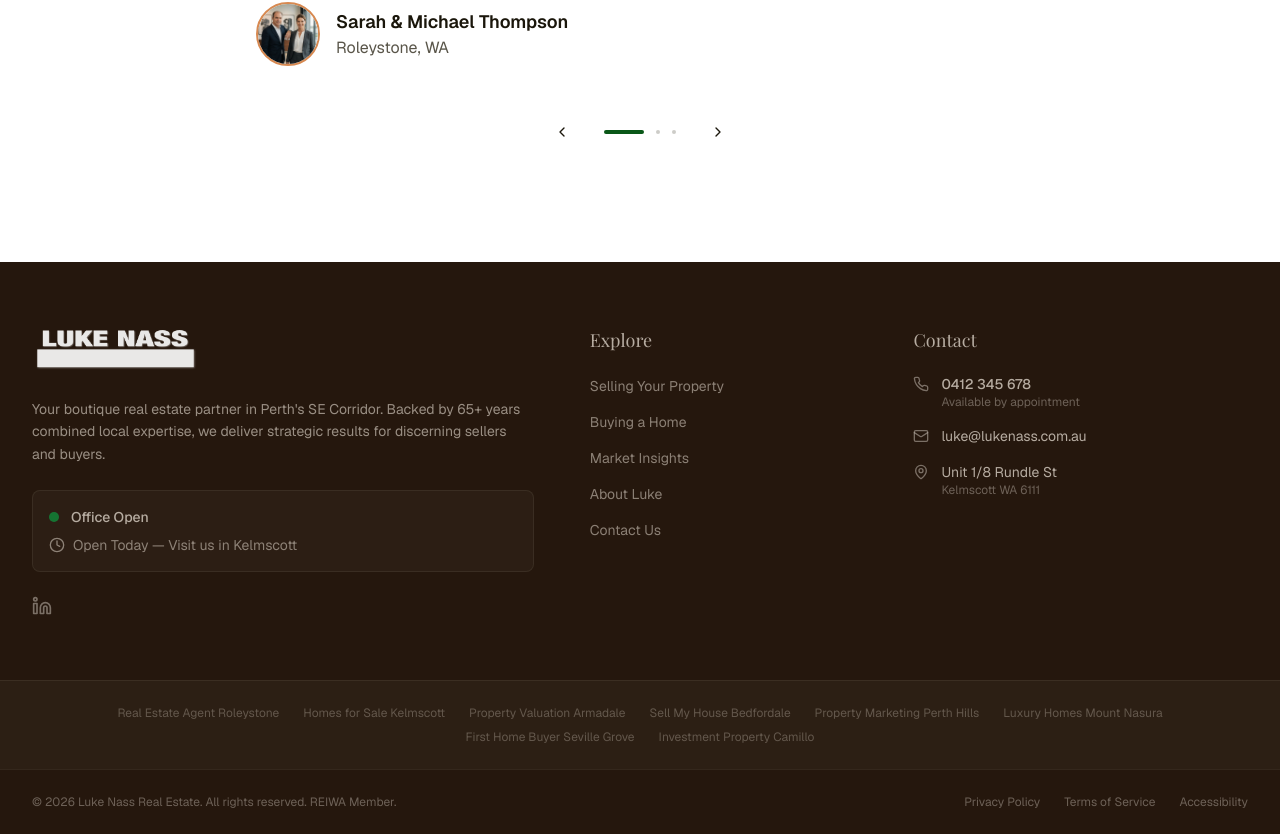
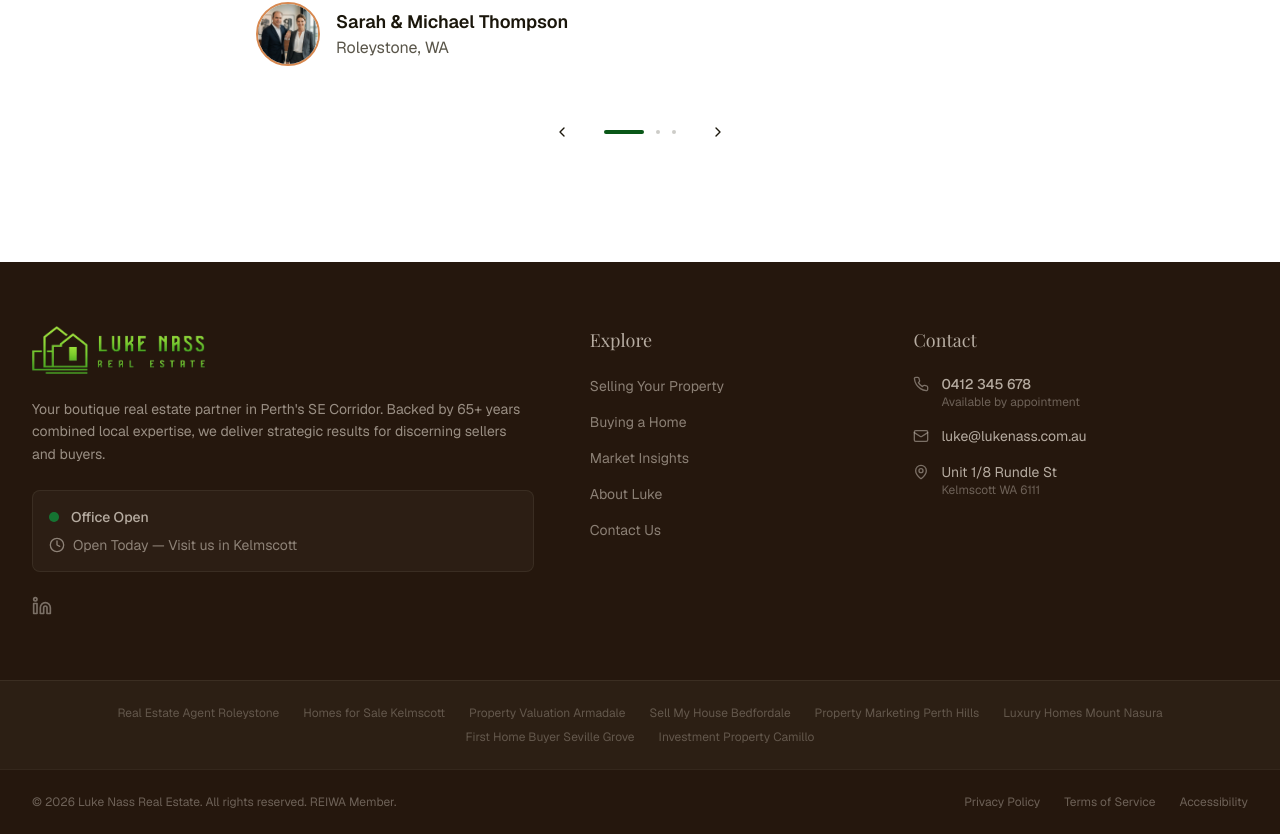
Before and after one commit to 3PDigitalGrowth/LukeNass, a Next.js app: page / in a window 1280 px wide. Shown: the part 5414-6248 px from the top of the page. Built offline with nearby package versions, Linux system fonts and the light colour scheme.

Commit message:
Update site logo asset
Replace the site logo with the new transparent artwork and adjust the footer logo styling so it renders correctly against the footer background.

Made-with: Cursor

```diff
--- a/components/footer.tsx
+++ b/components/footer.tsx
@@ -76,7 +76,7 @@ export function Footer() {
               alt="Luke Nass Real Estate"
               width={180}
               height={50}
-              className="h-12 w-auto mb-6 brightness-0 invert opacity-90"
+              className="h-12 w-auto mb-6"
             />
             <p className="text-(--umber-foreground)/80 text-sm leading-relaxed mb-6">
               Your boutique real estate partner in Perth&apos;s SE Corridor. Backed by 65+ years combined local expertise,
```
Also changed, not shown: public/images/logo.png.
